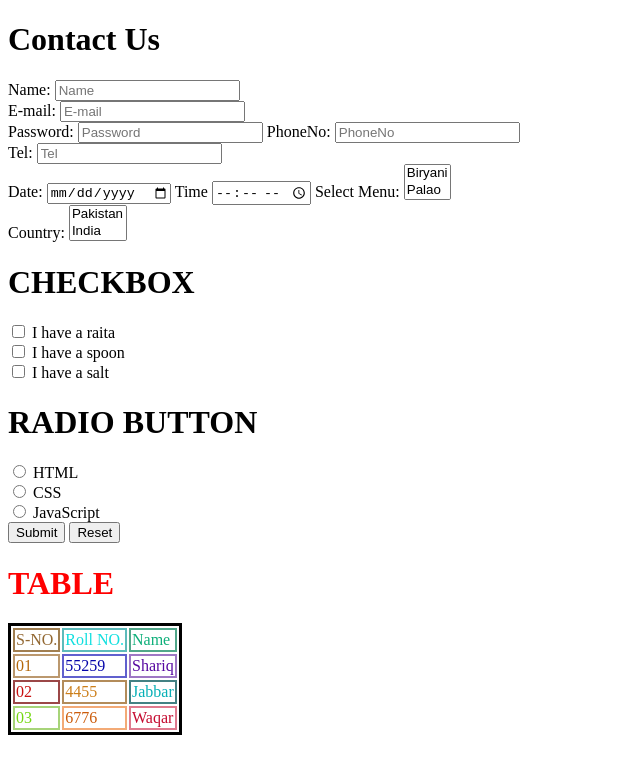
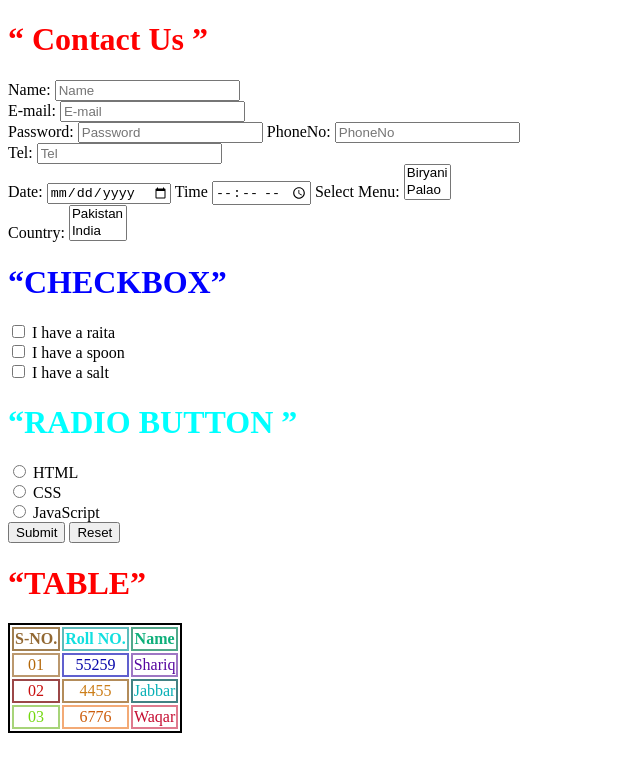
Before and after one commit to ShariqArain/practise-project, a plain HTML site: page Class 1/Contact.html in a window 1280 px wide. Shown: the whole page, without its empty margins (0-640 px from the left). Drawn offline with Linux system fonts and the light colour scheme.

Commit message:
first commit

```diff
--- a/Class 1/Contact.html
+++ b/Class 1/Contact.html
@@ -8,9 +8,9 @@
 </head>
 <body>
     <form>
-    <h1>
+    <h1 style="color: red;"><q>
         Contact Us
-    </h1>
+    </h1></q>
     <label for="Name">Name:</label>
     <input type="name" id="Name" name="Name" placeholder="Name">
     <br/>
@@ -44,14 +44,14 @@
         <option id="Country" name="Country" value="India">India</option>
         <option id="Country" name="Country" value="Australia">Australia</option>
     </select>
-    <h1>CHECKBOX</h1>
+    <h1 style="color: blue;"><q>CHECKBOX</h1></q>
     <input type="checkbox" id="Restaurant1" name="Restaurant1" value="raita">
 <label for="Restaurant1"> I have a raita</label><br>
 <input type="checkbox" id="Restaurant2" name="Restaurant2" value="spoon">
 <label for="Restaurant2"> I have a spoon</label><br>
 <input type="checkbox" id="Restaurant3" name="Restaurant3" value="salt">
 <label for="Restaurant3"> I have a salt</label><br>
-<h1>RADIO BUTTON </h1>
+<h1 style="color: aqua;"><q>RADIO BUTTON </h1></q>
 <input type="radio" id="html" name="fav_language" value="HTML">
 <label for="html">HTML</label><br>
 <input type="radio" id="css" name="fav_language" value="CSS">
@@ -60,12 +60,12 @@
 <label for="javascript">JavaScript</label><br/>
 <input type="submit">
 <input type="reset">
-<h1  style="color: red;">TABLE</h1>
-<table size="50"style="border: 3px solid black;" text-align="center" >
+<h1  style="color: red;"><q>TABLE</h1></q>
+<table style="border: 2px solid black; text-align: center; ">
     <tr>
-        <td style="color: rgb(146, 104, 50);border: 2px solid rgb(161, 127, 81);">S-NO.</td>
-        <TD style="color: rgb(17, 223, 223);border: 2px solid rgb(93, 187, 187);">Roll NO.</TD>
-        <td style="color: rgb(14, 175, 122);border: 2px solid rgb(81, 167, 138); ">Name</td>
+        <th style="color: rgb(146, 104, 50);border: 2px solid rgb(161, 127, 81);">S-NO.</th>
+        <th style="color: rgb(17, 223, 223);border: 2px solid rgb(93, 187, 187);">Roll NO.</th>
+        <th style="color: rgb(14, 175, 122);border: 2px solid rgb(81, 167, 138); ">Name</td>
     </tr>
     <tr>
         <td style="color: rgb(180, 104, 10);border: 2px solid rgb(187, 152, 110);">01</td>
@@ -81,6 +81,7 @@
         <td style="color: rgb(116, 216, 16);border: 2px solid rgb(167, 212, 121);">03</td>
         <td style="color: rgb(204, 92, 11);border: 2px solid rgb(243, 170, 118);">6776</td>
         <td style="color: rgb(197, 11, 48);border: 2px solid rgb(223, 122, 142);">Waqar</td>
+
     </tr>
 </table>
 </form>
--- /dev/null
+++ b/Class 1/css/sat.css
@@ -0,0 +1,26 @@
+*{
+    background-color: cyan;
+    color: black;font-family: Arial, Helvetica, sans-serif;
+    /* border: 2px solid red; */
+}
+
+h1{
+    background-color: aqua;
+    color: blue;font-size: 20px;
+    border: 2px solid aqua;
+}
+P{
+    background-color: brown;
+    color: darkblue;font-size: 15px;
+    border: 2px solid brown;
+
+}
+UL{
+    background-color:blanchedalmond;
+    color: sienna;font-size: 15px;
+    border: 2px solid crimson;
+}
+.myheading{
+    background-color: brown;
+    color: coral;font-family: 'Franklin Gothic Medium', 'Arial Narrow', Arial, sans-serif;
+}
```
Also changed, not shown: Class 1/index.html (+1 -1 lines), Class 1/sat.html (added, +31 -0 lines).
